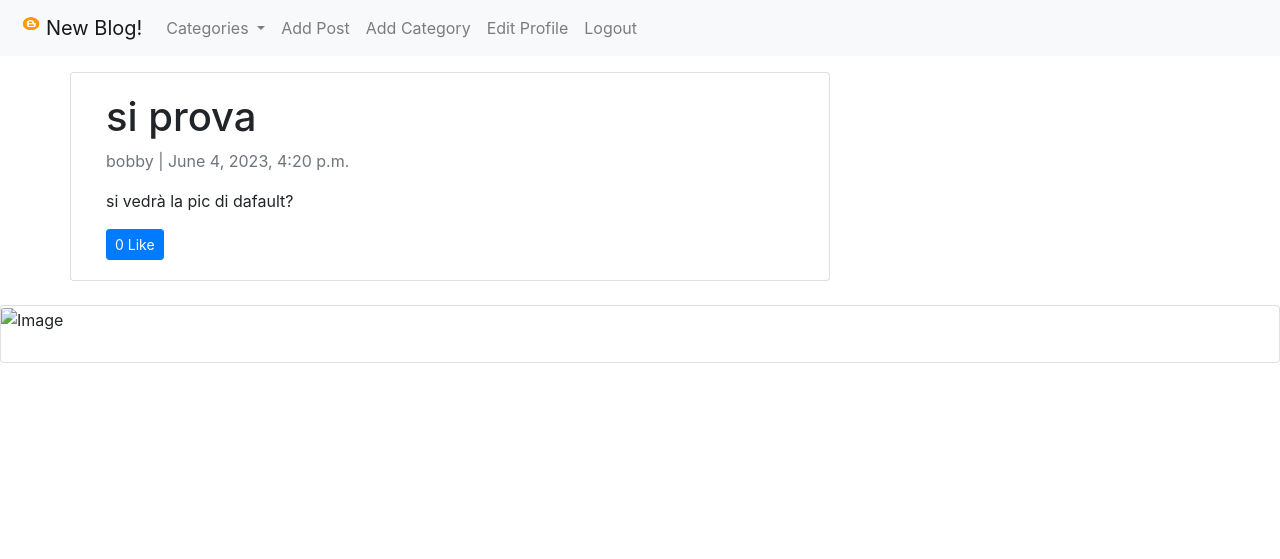
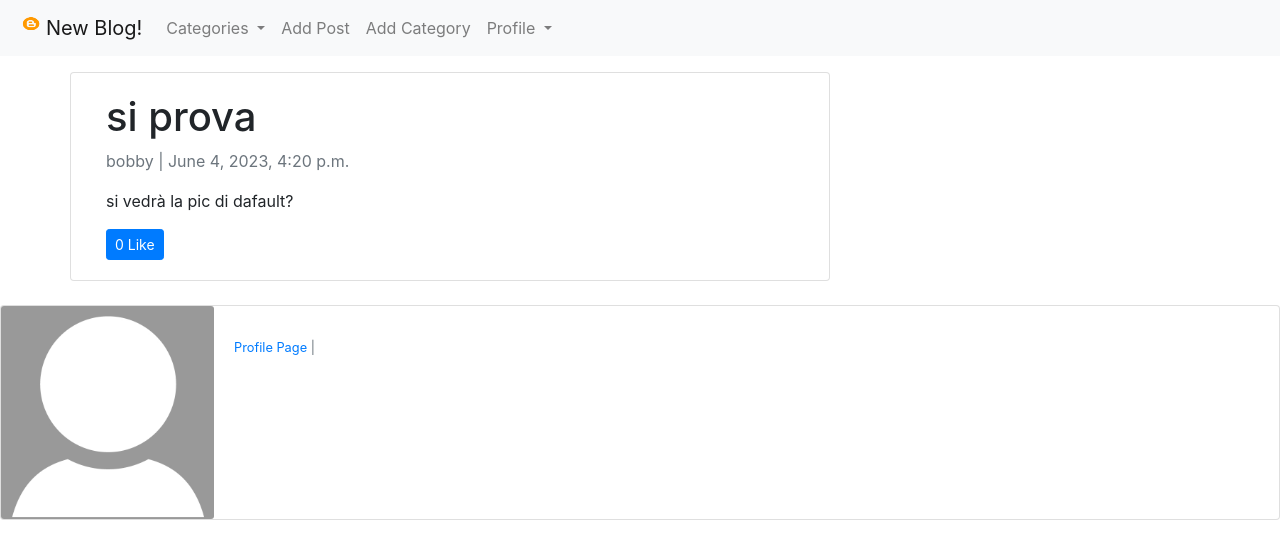
Before and after one commit to davidelomba/BlogProject, a Django app: page /post_detail/18 in a window 1280 px wide. Shown: the top 559 px of the page. Run offline with Django 4.2, Linux system fonts and the light colour scheme; a user stored in the database is signed in; data comes from the database, SQL or seed files in the repository; both versions use the stored data as it was after the commit; some libraries are stand-ins or nearby versions.

Commit message:
Add Edit Profile Page

```diff
--- a/BlogProject/settings.py
+++ b/BlogProject/settings.py
@@ -122,6 +122,10 @@ USE_TZ = True
 STATIC_URL = 'static/'
 MEDIA_URL = 'media/'
 
+STATICFILES_DIRS = [
+    os.path.join(BASE_DIR, 'static')
+]
+
 # Default primary key field type
 # https://docs.djangoproject.com/en/4.2/ref/settings/#default-auto-field
 
--- a/blog/templates/base.html
+++ b/blog/templates/base.html
@@ -42,11 +42,17 @@
                     <li class = "nav-item">
                         <a class="nav-link" href="{% url 'add_category' %}">Add Category</a>
                     </li>
-                    <li class = "nav-item">
-                        <a class="nav-link" href="{% url 'edit_profile' %}">Edit Profile</a>
-                    </li>
-                    <li class = "nav-item">
-                        <a class="nav-link" href="{% url 'logout' %}">Logout</a>
+                    <li class="nav-item dropdown">
+                        <a class="nav-link dropdown-toggle" href="#" id="navbarDropdown" role="button" data-toggle="dropdown" aria-haspopup="true" aria-expanded="false">
+                          Profile
+                        </a>
+                        <div class="dropdown-menu" aria-labelledby="navbarDropdown">
+                          <a class="dropdown-item" href="{% url 'edit_profile' %}">Edit Setting</a>
+                          <a class="dropdown-item" href="{% url 'edit_profile_page' user.profile.id %}">Edit Profile Page</a>
+                          <a class="dropdown-item" href="{% url 'profile_page' user.profile.id %}">Show Profile Page</a>
+                          <div class="dropdown-divider"></div>
+                          <a class="dropdown-item" href="{% url 'logout' %}">Logout</a>
+                        </div>
                     </li>
                 {% else %}
                     <li class = "nav-item">
--- a/blog/templates/post_detail.html
+++ b/blog/templates/post_detail.html
@@ -1,4 +1,5 @@
 {% extends 'base.html' %}
+{% load static %}
 
 {% block content %}
 
@@ -35,12 +36,17 @@
 <div class="card mb-3">
   <div class="row no-gutters">
     <div class="col-md-2">
-      <img src="{{ post.author.profile.profile_pic.url }}" class="card-img" alt="Image">
+        {% if post.author.profile.profile_pic %}
+            <img src="{{ post.author.profile.profile_pic.url }}" class="card-img" alt="Image">
+        {% else %}
+            <img src="{% static 'blog/images/default_pic.jpg' %}" class="card-img" alt="Image">
+        {% endif %}
     </div>
     <div class="col-md-10">
       <div class="card-body">
         <h5 class="card-title">{{ post.author.first_name }} {{ post.author.last_name }}</h5>
         <p class ="small text-muted">
+            <a href="{% url 'profile_page' post.author.profile.id %}"> Profile Page </a> |
             {% if post.author.profile.instagram %}
                 <a href="{{ post.author.profile.instagram }}"> Instagram </a> |
             {% endif %}
@@ -51,7 +57,7 @@
                 <a href="{{ post.author.profile.twitter }}"> Twitter </a>
             {% endif %}
         </p>
-        <p class="card-text">{{ post.author.profile.bio }}</p>
+        <p class="card-text">{{ post.author.profile.bio | slice:":200" }}</p>
       </div>
     </div>
   </div>
--- a/blog/templates/post_list.html
+++ b/blog/templates/post_list.html
@@ -49,7 +49,7 @@
                                     <h2 class="card-title">{{ post.title }}</h2>
                                     <p class="card-text text-muted h6">{{ post.author }} | {{ post.created_on}} </p>
                                     <a href="{%  url 'category' post.category|slugify %}" ><p class="card-text text-muted h6">{{ post.category }}</p></a>
-                                    <p class="card-text">{{post.content|safe|slice:":200" }}</p>
+                                    <p class="card-text">{{post.snippet }}</p>
                                     <a href="{% url 'post_detail' post.pk %}" class="btn btn-primary">Read More &rarr;</a>
                                 </div>
                             </div>
--- a/blog/urls.py
+++ b/blog/urls.py
@@ -1,4 +1,6 @@
 from django.urls import path
+
+from account.views import ShowProfilePage, EditProfilePage
 from . import views
 from .views import PostDetail, UpdatePost, DeletePost, AddCategoryView, CategoryView, PostList, CategoryListView, \
     LikeView
@@ -13,4 +15,7 @@ urlpatterns = [
     path('category/<str:cats>/', CategoryView, name='category'),
     path('category_list/', CategoryListView, name='category_list'),
     path('like/<int:pk>', LikeView, name="like_post"),
+    path('<int:pk>/profile/', ShowProfilePage.as_view(), name = 'profile_page'),
+    path('<int:pk>/edit_profile_page/', EditProfilePage.as_view(), name='edit_profile_page'),
+
 ]
--- a/blog/views.py
+++ b/blog/views.py
@@ -32,7 +32,6 @@ class PostDetail(generic.DetailView):
         context = super(PostDetail, self).get_context_data(*args, **kwargs)
         stuff = get_object_or_404(Post, id=self.kwargs['pk'])
         total_likes = stuff.total_likes()
-
         liked = False
         if stuff.likes.filter(id=self.request.user.id).exists():
             liked = True
```
Also changed, not shown: account/templates/registration/edit_profile_page.html (added, +27 -0 lines), account/templates/registration/user_profile.html (added, +37 -0 lines), account/views.py (+22 -3 lines), blog/migrations/0017_profile_facebook_profile_instagram_and_more.py (added), db.sqlite3, media/images/profile/prova.png (added), static/blog/images/default_pic.jpg (added).
